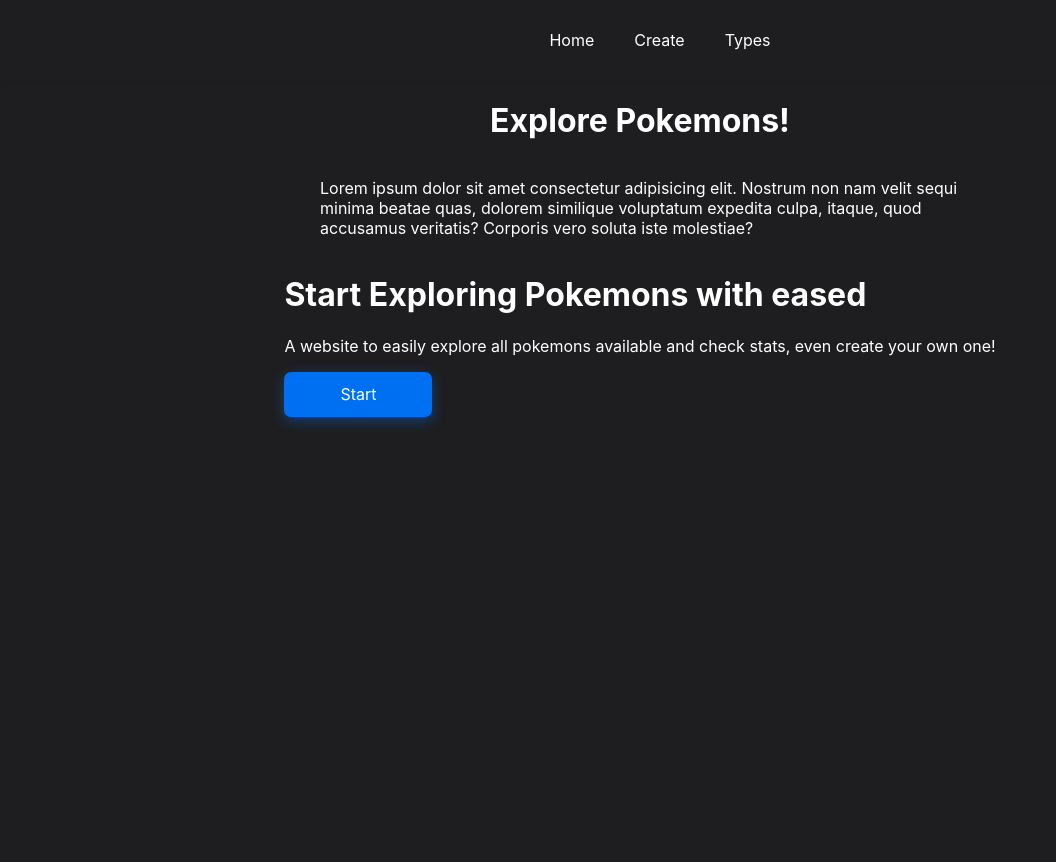
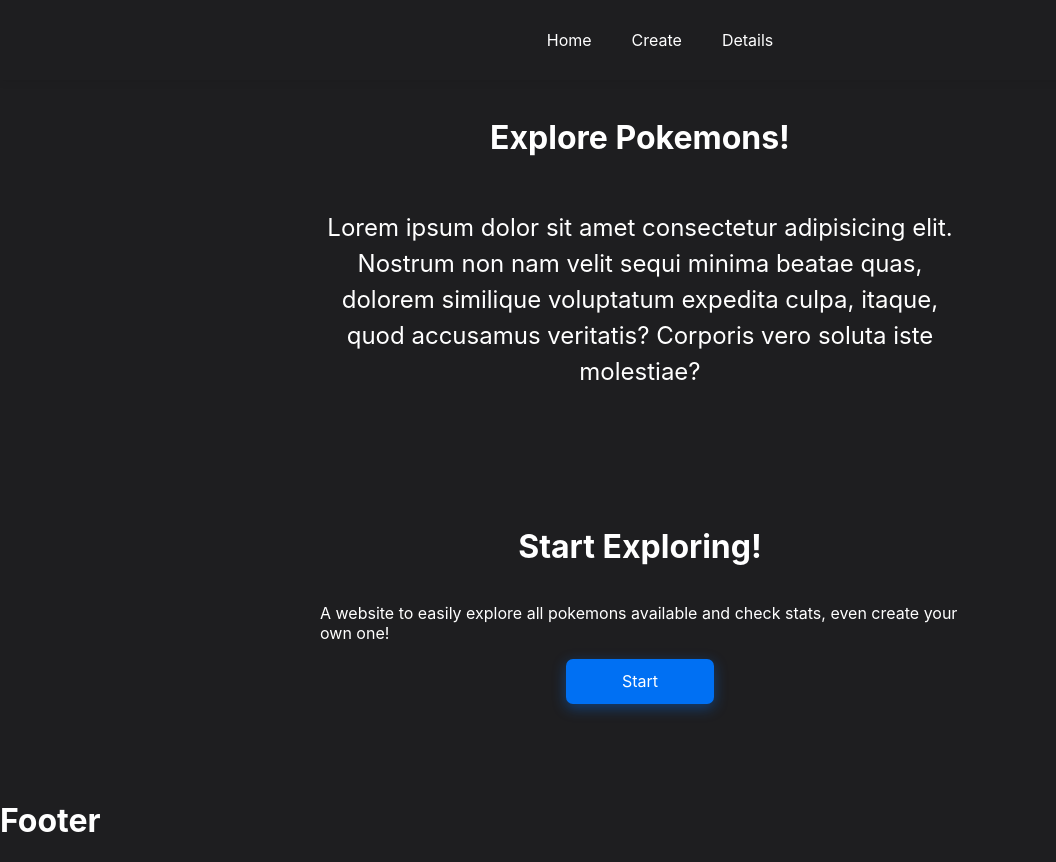
Before and after one commit to mezamateoj/Pokemon-Project, a React (Create React App) app in the folder client/: page / in a window 1280 px wide. Shown: the whole page, without its empty margins (0-1056 px from the left). Before the commit the page ends 800 px from the top, so only its background shows below. Built offline with nearby package versions, Linux system fonts and the light colour scheme.

Commit message:
Change routes and add new ones

```diff
--- a/client/package.json
+++ b/client/package.json
@@ -8,10 +8,10 @@
 		"@testing-library/user-event": "^13.1.1",
 		"react": "^17.0.2",
 		"react-dom": "^17.0.2",
-		"react-router-dom": "^5.2.0",
+		"react-redux": "^7.2.3",
+		"react-router-dom": "^6.14.2",
+		"react-scripts": "4.0.3",
 		"redux": "^4.0.5",
-		"react-redux": "^7.2.3",
-		"react-scripts": "4.0.3",
 		"redux-thunk": "^2.3.0",
 		"web-vitals": "^2.1.4"
 	},
--- a/client/src/App.js
+++ b/client/src/App.js
@@ -1,32 +1,23 @@
 import './App.css';
 import Nav from './components/Nav';
-import Logo from './components/Logo';
-import Search from './components/Search';
-import Pokemons from './components/Pokemons';
 import LandingPage from './components/LandinPage';
-import {
-  BrowserRouter as Router,
-  Switch,
-  Route,
-  Link
-} from "react-router-dom";
+import { Routes, Route } from "react-router-dom";
+import Home from './components/Home';
+import Footer from './components/Footer';
+import CreatePokemon from './components/styles/CreatePokemon';
+import Details from './components/Details';
 
 function App() {
   return (
     <div className="App">
-      <Router>
-        <Switch>
-          <Route exact path="/">
-            <Nav />
-            <LandingPage />
-          </Route>
-          <Route exact path="/home">
-            <Logo />
-            <Search />
-            <Pokemons />
-          </Route>
-        </Switch>
-      </Router>
+      <Nav />
+      <Routes>
+        <Route path="/" element={<LandingPage />} />
+        <Route path="/home" element={<Home />} />
+        <Route path="/create" element={<CreatePokemon />} />
+        <Route path="/details" element={<Details />} />
+      </Routes>
+      <Footer />
     </div>
   );
 }
--- a/client/src/components/Details.jsx
+++ b/client/src/components/Details.jsx
@@ -0,0 +1,7 @@
+export default function Details() {
+	return (
+		<div className="details">
+			<h1>Details</h1>
+		</div>
+	);
+}
--- a/client/src/components/Footer.jsx
+++ b/client/src/components/Footer.jsx
@@ -0,0 +1,7 @@
+export default function Footer() {
+	return (
+		<footer className="main-footer">
+			<h1>Footer</h1>
+		</footer>
+	);
+}
--- /dev/null
+++ b/client/src/components/Home.jsx
@@ -0,0 +1,13 @@
+import Logo from "./Logo";
+import Search from "./Search";
+import Pokemons from "./Pokemons";
+
+export default function Home() {
+	return (
+		<>
+			<Logo />
+			<Search />
+			<Pokemons />
+		</>
+	);
+}
--- a/client/src/components/LandinPage.jsx
+++ b/client/src/components/LandinPage.jsx
@@ -14,7 +14,7 @@ export default function LandingPage() {
 				</p>
 			</header>
 			<main className="context">
-				<h1>Start Exploring Pokemons with eased</h1>
+				<h1>Start Exploring!</h1>
 				<p>
 					A website to easily explore all pokemons available and check
 					stats, even create your own one!
--- a/client/src/components/Nav.jsx
+++ b/client/src/components/Nav.jsx
@@ -1,16 +1,44 @@
 import "./styles/nav.css";
+import { NavLink } from "react-router-dom";
 
 export default function Nav() {
 	return (
 		<div className="nav">
 			<ul>
-				<li>Home</li>
+				<NavLink
+					to="/home"
+					style={{
+						textDecoration: "none",
+						color: "#fff",
+						cursor: "pointer",
+					}}
+				>
+					<li>Home</li>
+				</NavLink>
 			</ul>
 			<ul>
-				<li>Create</li>
+				<NavLink
+					to="/create"
+					style={{
+						textDecoration: "none",
+						color: "#fff",
+						cursor: "pointer",
+					}}
+				>
+					<li>Create</li>
+				</NavLink>
 			</ul>
 			<ul>
-				<li>Types</li>
+				<NavLink
+					to="/details"
+					style={{
+						textDecoration: "none",
+						color: "#fff",
+						cursor: "pointer",
+					}}
+				>
+					<li>Details</li>
+				</NavLink>
 			</ul>
 		</div>
 	);
--- /dev/null
+++ b/client/src/components/styles/CreatePokemon.jsx
@@ -0,0 +1,7 @@
+export default function CreatePokemon() {
+	return (
+		<div className="create-pokemon">
+			<h1>Create Pokemon</h1>
+		</div>
+	);
+}
--- a/client/src/components/styles/LandingPage.css
+++ b/client/src/components/styles/LandingPage.css
@@ -11,6 +11,26 @@
 	align-items: center;
 	flex-direction: column;
 	width: 50%;
+	height: 350px;
+	gap: 2rem;
+}
+
+.title > p {
+	color: #fff;
+	width: 650px;
+	font-size: 1.5rem;
+	line-height: 1.5;
+	text-align: center;
+	margin-top: 0px;
+}
+
+.context {
+	display: flex;
+	justify-content: center;
+	align-items: center;
+	flex-direction: column;
+	width: 50%;
+	height: 350px;
 }
 
 h1,
--- a/client/src/index.js
+++ b/client/src/index.js
@@ -3,7 +3,10 @@ import ReactDOM from 'react-dom';
 import './index.css';
 import App from './App';
 import reportWebVitals from './reportWebVitals';
-import { BrowserRouter } from "react-router-dom";
+
+import { BrowserRouter } from 'react-router-dom';
+
+
 
 ReactDOM.render(
   <React.StrictMode>
```
